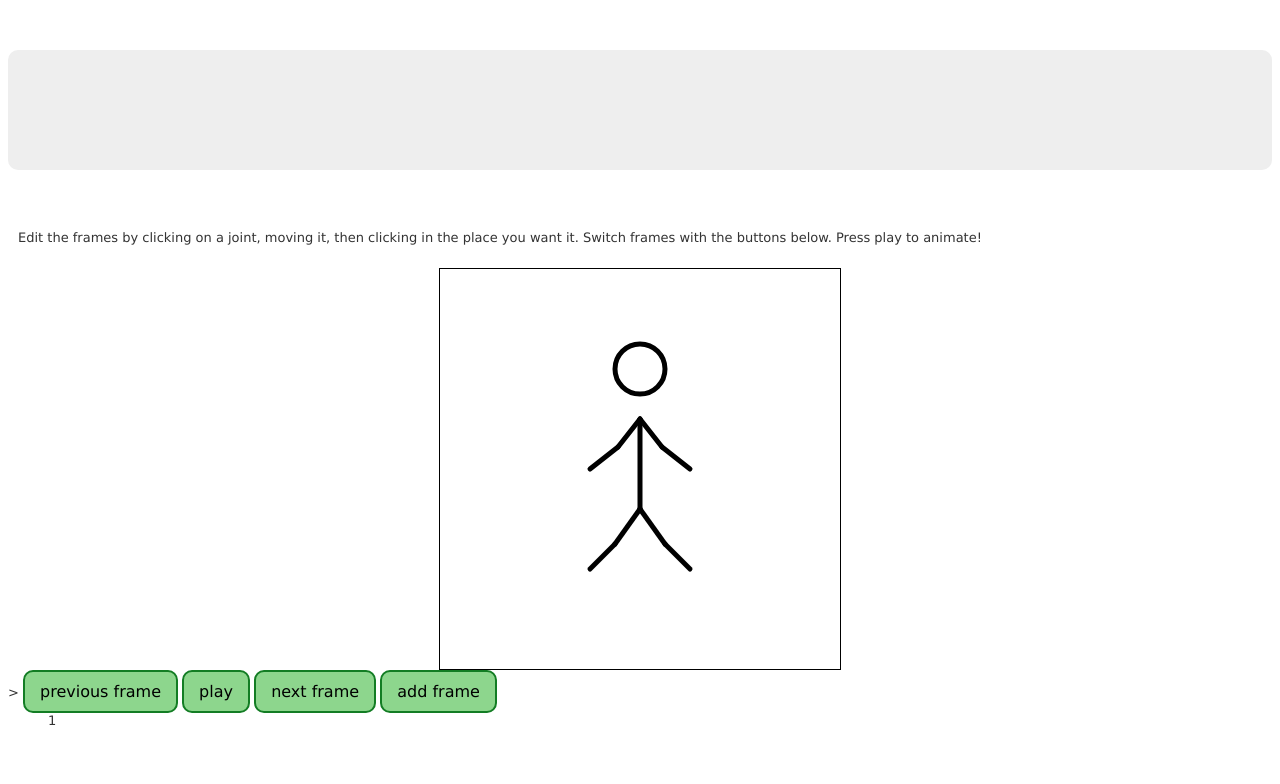
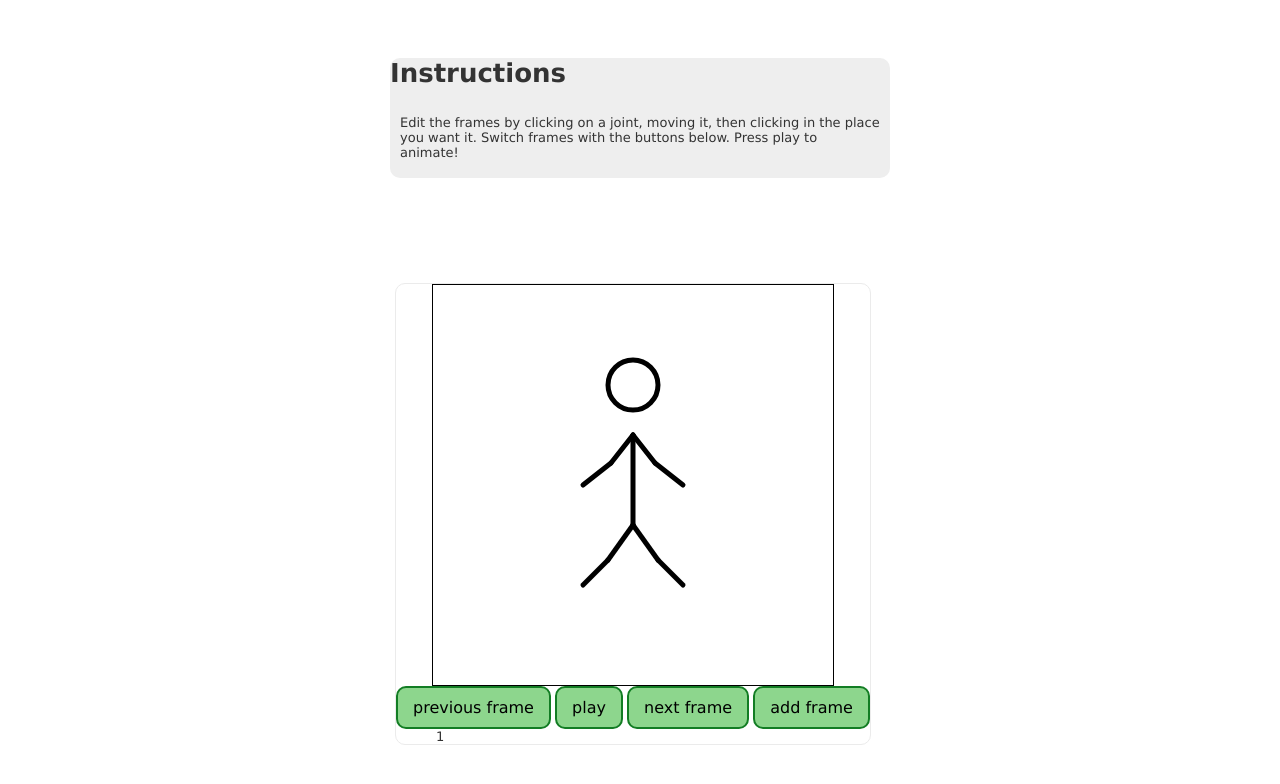
Before and after one commit to castheghost/IA, a plain HTML site: page index.html in a window 1280 px wide. Drawn offline with Linux system fonts and the light colour scheme.

Commit message:
Update for style changes

```diff
--- a/index.html
+++ b/index.html
@@ -1,21 +1,35 @@
+
+
+
 <!DOCTYPE html>
-<html lang="en">
+<html>
   <head>
-    <meta charset="UTF-8">
-    <meta name="viewport" content="width=device-width, initial-scale=1.0">
+    <title>CSS Portal - Layout</title>
     <link rel="stylesheet" href="style.css">
   </head>
   <body>
-    <h1 id="header"></h1>
+    <div id="wrapper">
+      <div id="headerwrap">
+        <div id="header">
+          <h1>
+          Instructions
+          </h1>
           <p>
           Edit the frames by clicking on a joint, moving it, then clicking in the place you want it. Switch frames with the buttons below. Press play to animate!
           </p>
-    <canvas id="myCanvas" width="400" height="400" style="border: 1pt solid black" onmousedown="mouseDown()"></canvas>>
+        </div>
+        <div id="contentwrap">
+          <div id="content">
+            <canvas id="myCanvas" width="400" height="400" style="border: 1pt solid black" onmousedown="mouseDown()"></canvas>
             <button type="button" id="backBtn" onclick="back()">previous frame</button>
             <button type="button" id="playBtn" onclick="play()">play</button>
             <button type="button" id="forwardBtn" onclick="forward()">next frame</button>
             <button type="button" id="addBtn" onclick="add()">add frame</button>
             <dd id="frameNumDisplay">1</dd>
             <script src="script.js"></script>
+           </div>
+        </div>
+      </div>
+    </div>
   </body>
 </html>
```
Lines whose indentation alone changed are shown as unchanged.
